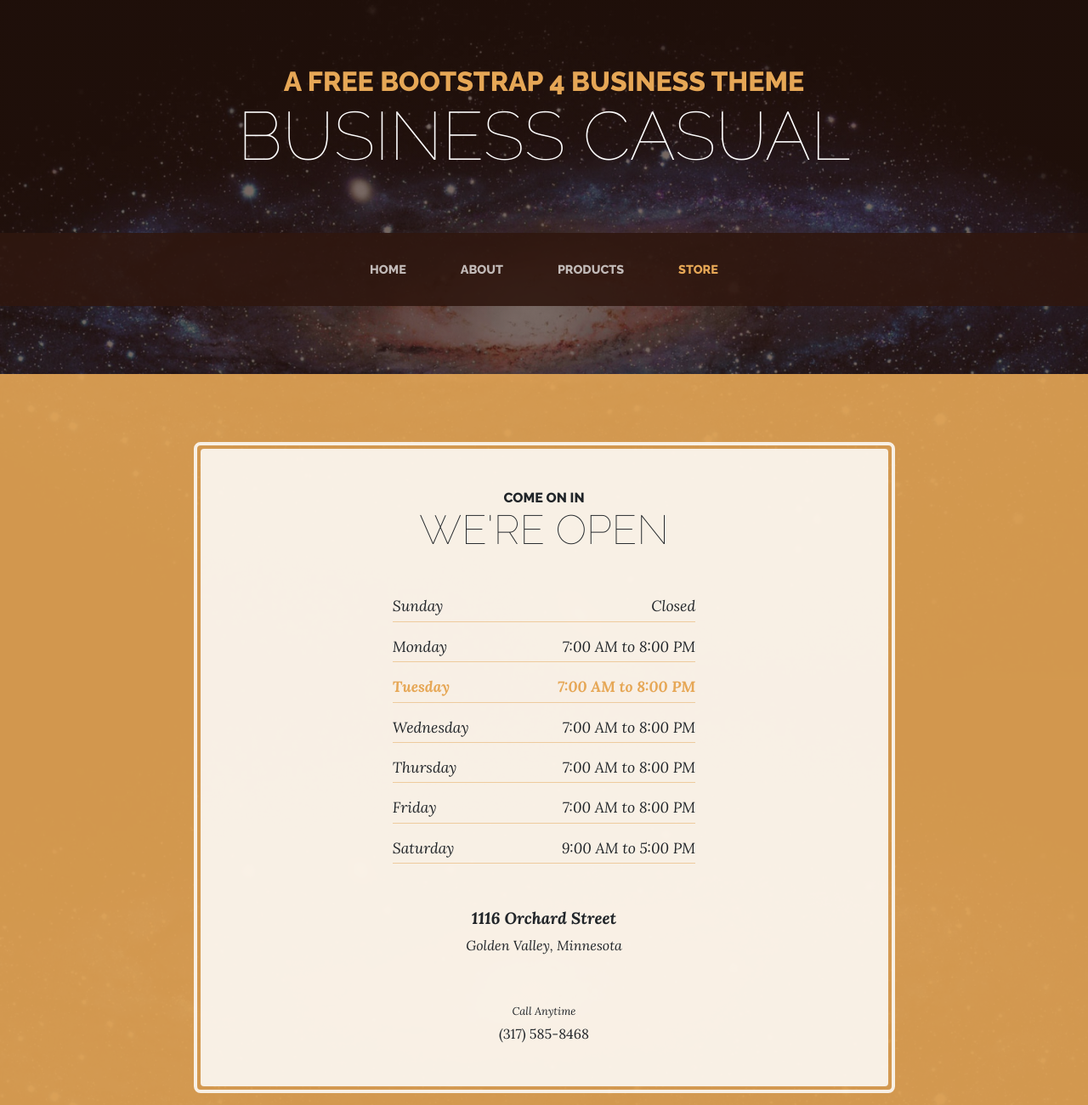
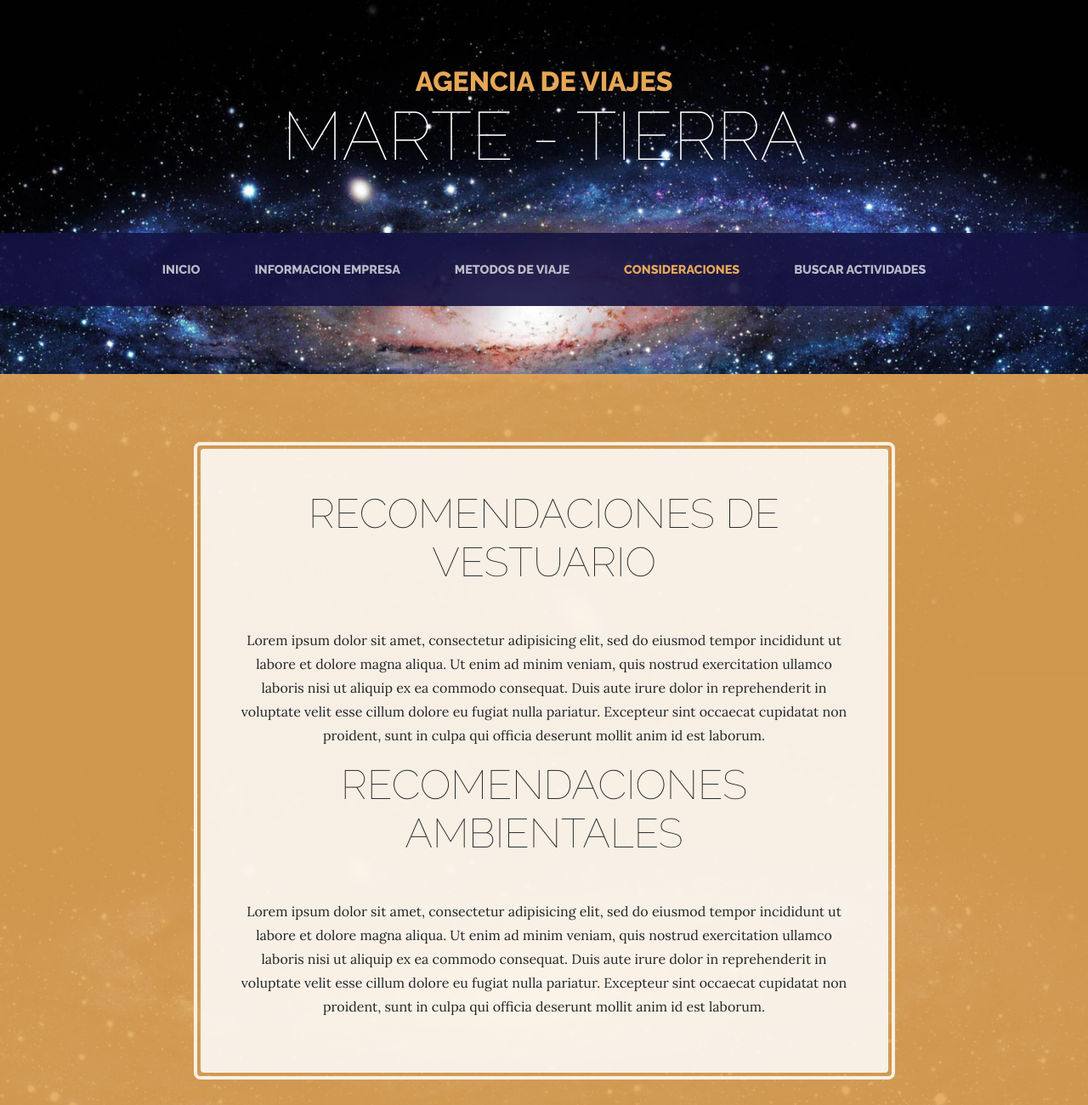
Before and after one commit to DanEscamilla/ViajesMarteATierra, a website: page store.html in a window 1280 px wide. Shown: the top 1300 px of the page at 85% size. Drawn offline with Linux system fonts and the light colour scheme.

Commit message:
Consideraciones html

```diff
--- a/store.html
+++ b/store.html
@@ -18,15 +18,15 @@
     <link href="https://fonts.googleapis.com/css?family=Lora:400,400i,700,700i" rel="stylesheet">
 
     <!-- Custom styles for this template -->
-    <link href="css/business-casual.min.css" rel="stylesheet">
+    <link href="css/business-casual.css" rel="stylesheet">
 
   </head>
 
   <body>
 
     <h1 class="site-heading text-center text-white d-none d-lg-block">
-      <span class="site-heading-upper text-primary mb-3">A Free Bootstrap 4 Business Theme</span>
-      <span class="site-heading-lower">Business Casual</span>
+      <span class="site-heading-upper text-primary mb-3">Agencia de viajes</span>
+      <span class="site-heading-lower">Marte - Tierra</span>
     </h1>
 
     <!-- Navigation -->
@@ -39,18 +39,21 @@
         <div class="collapse navbar-collapse" id="navbarResponsive">
           <ul class="navbar-nav mx-auto">
             <li class="nav-item px-lg-4">
-              <a class="nav-link text-uppercase text-expanded" href="index.html">Home
+              <a class="nav-link text-uppercase text-expanded" href="index.html">Inicio
                 <span class="sr-only">(current)</span>
               </a>
             </li>
             <li class="nav-item px-lg-4">
-              <a class="nav-link text-uppercase text-expanded" href="about.html">About</a>
+              <a class="nav-link text-uppercase text-expanded" href="about.html">Informacion Empresa</a>
             </li>
             <li class="nav-item px-lg-4">
-              <a class="nav-link text-uppercase text-expanded" href="products.html">Products</a>
+              <a class="nav-link text-uppercase text-expanded" href="products.html">Metodos de viaje</a>
             </li>
             <li class="nav-item active px-lg-4">
-              <a class="nav-link text-uppercase text-expanded" href="store.html">Store</a>
+              <a class="nav-link text-uppercase text-expanded" href="store.html">Consideraciones</a>
+            </li>
+            <li class="nav-item px-lg-4">
+              <a class="nav-link text-uppercase text-expanded" href="busqueda.html">Buscar actividades</a>
             </li>
           </ul>
         </div>
@@ -63,75 +66,17 @@
           <div class="col-xl-9 mx-auto">
             <div class="cta-inner text-center rounded">
               <h2 class="section-heading mb-5">
-                <span class="section-heading-upper">Come On In</span>
-                <span class="section-heading-lower">We're Open</span>
+                <span class="section-heading-lower">Recomendaciones de vestuario </span>
               </h2>
-              <ul class="list-unstyled list-hours mb-5 text-left mx-auto">
-                <li class="list-unstyled-item list-hours-item d-flex">
-                  Sunday
-                  <span class="ml-auto">Closed</span>
-                </li>
-                <li class="list-unstyled-item list-hours-item d-flex">
-                  Monday
-                  <span class="ml-auto">7:00 AM to 8:00 PM</span>
-                </li>
-                <li class="list-unstyled-item list-hours-item d-flex">
-                  Tuesday
-                  <span class="ml-auto">7:00 AM to 8:00 PM</span>
-                </li>
-                <li class="list-unstyled-item list-hours-item d-flex">
-                  Wednesday
-                  <span class="ml-auto">7:00 AM to 8:00 PM</span>
-                </li>
-                <li class="list-unstyled-item list-hours-item d-flex">
-                  Thursday
-                  <span class="ml-auto">7:00 AM to 8:00 PM</span>
-                </li>
-                <li class="list-unstyled-item list-hours-item d-flex">
-                  Friday
-                  <span class="ml-auto">7:00 AM to 8:00 PM</span>
-                </li>
-                <li class="list-unstyled-item list-hours-item d-flex">
-                  Saturday
-                  <span class="ml-auto">9:00 AM to 5:00 PM</span>
-                </li>
-              </ul>
-              <p class="address mb-5">
-                <em>
-                  <strong>1116 Orchard Street</strong>
-                  <br>
-                  Golden Valley, Minnesota
-                </em>
-              </p>
-              <p class="mb-0">
-                <small>
-                  <em>Call Anytime</em>
-                </small>
-                <br>
-                (317) 585-8468
-              </p>
-            </div>
-          </div>
-        </div>
-      </div>
-    </section>
 
-    <section class="page-section about-heading">
-      <div class="container">
-        <img class="img-fluid rounded about-heading-img mb-3 mb-lg-0" src="img/about.jpg" alt="">
-        <div class="about-heading-content">
-          <div class="row">
-            <div class="col-xl-9 col-lg-10 mx-auto">
-              <div class="bg-faded rounded p-5">
-                <h2 class="section-heading mb-4">
-                  <span class="section-heading-upper">Strong Coffee, Strong Roots</span>
-                  <span class="section-heading-lower">About Our Cafe</span>
-                </h2>
-                <p>Founded in 1987 by the Hernandez brothers, our establishment has been serving up rich coffee sourced from artisan farmers in various regions of South and Central America. We are dedicated to travelling the world, finding the best coffee, and bringing back to you here in our cafe.</p>
-                <p class="mb-0">We guarantee that you will fall in
-                  <em>lust</em>
-                  with our decadent blends the moment you walk inside until you finish your last sip. Join us for your daily routine, an outing with friends, or simply just to enjoy some alone time.</p>
-              </div>
+              <p>Lorem ipsum dolor sit amet, consectetur adipisicing elit, sed do eiusmod tempor incididunt ut labore et dolore magna aliqua. Ut enim ad minim veniam, quis nostrud exercitation ullamco laboris nisi ut aliquip ex ea commodo consequat. Duis aute irure dolor in reprehenderit in voluptate velit esse cillum dolore eu fugiat nulla pariatur. Excepteur sint occaecat cupidatat non proident, sunt in culpa qui officia deserunt mollit anim id est laborum.</p>
+
+              <h2 class="section-heading mb-5">
+                <span class="section-heading-lower">Recomendaciones Ambientales </span>
+              </h2>
+
+              <p>Lorem ipsum dolor sit amet, consectetur adipisicing elit, sed do eiusmod tempor incididunt ut labore et dolore magna aliqua. Ut enim ad minim veniam, quis nostrud exercitation ullamco laboris nisi ut aliquip ex ea commodo consequat. Duis aute irure dolor in reprehenderit in voluptate velit esse cillum dolore eu fugiat nulla pariatur. Excepteur sint occaecat cupidatat non proident, sunt in culpa qui officia deserunt mollit anim id est laborum.</p>
+
             </div>
           </div>
         </div>
```
